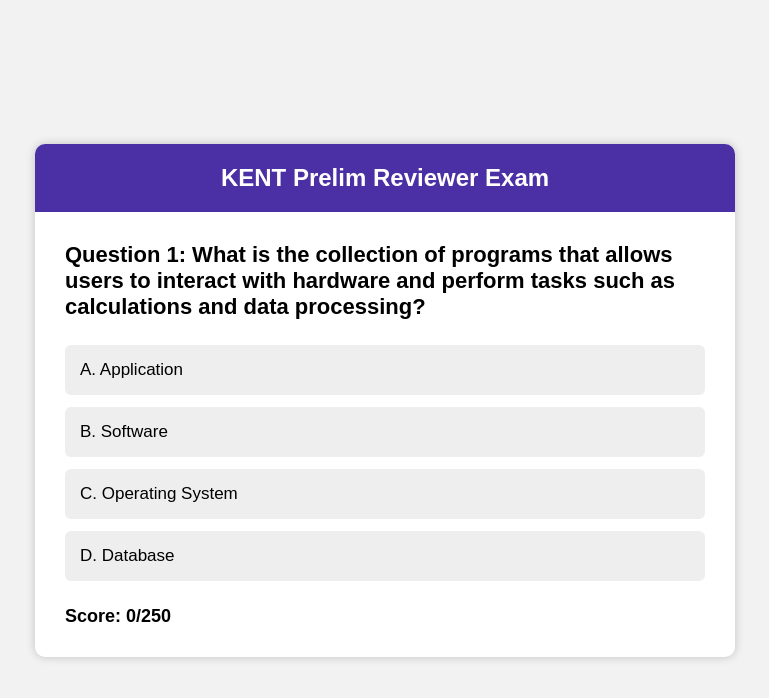
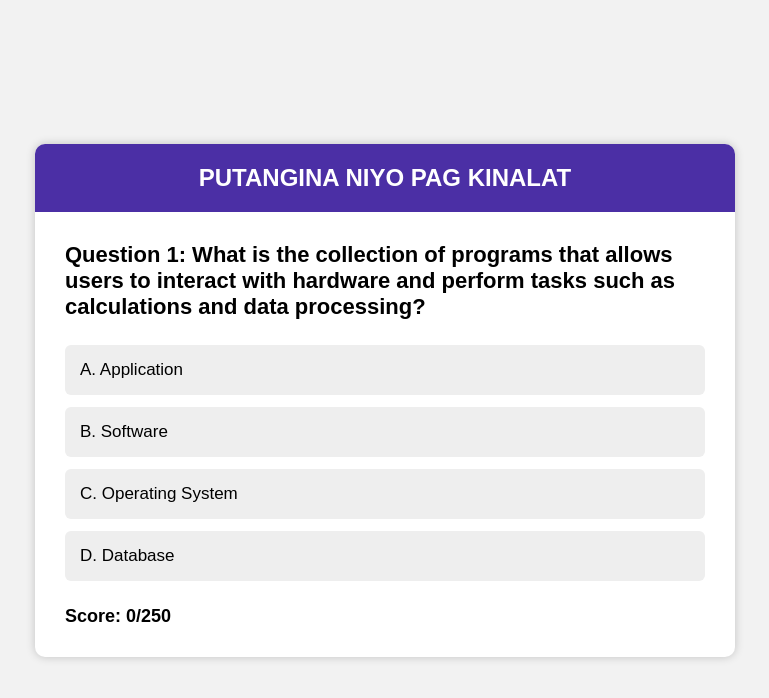
Before and after one commit to kentfloyd02-xyro/KENT_REVIEWER, a plain HTML site: page index.html in a window 1280 px wide. Shown: the whole page, without its empty margins (255-1024 px from the left). Drawn offline with Linux system fonts and the light colour scheme.

Commit message:
Update index.html

```diff
--- a/index.html
+++ b/index.html
@@ -123,7 +123,7 @@ header{
 <div class="container">
 
     <header>
-       KENT Prelim Reviewer Exam
+       PUTANGINA NIYO PAG KINALAT
     </header>
 
     <div class="quiz">
```
